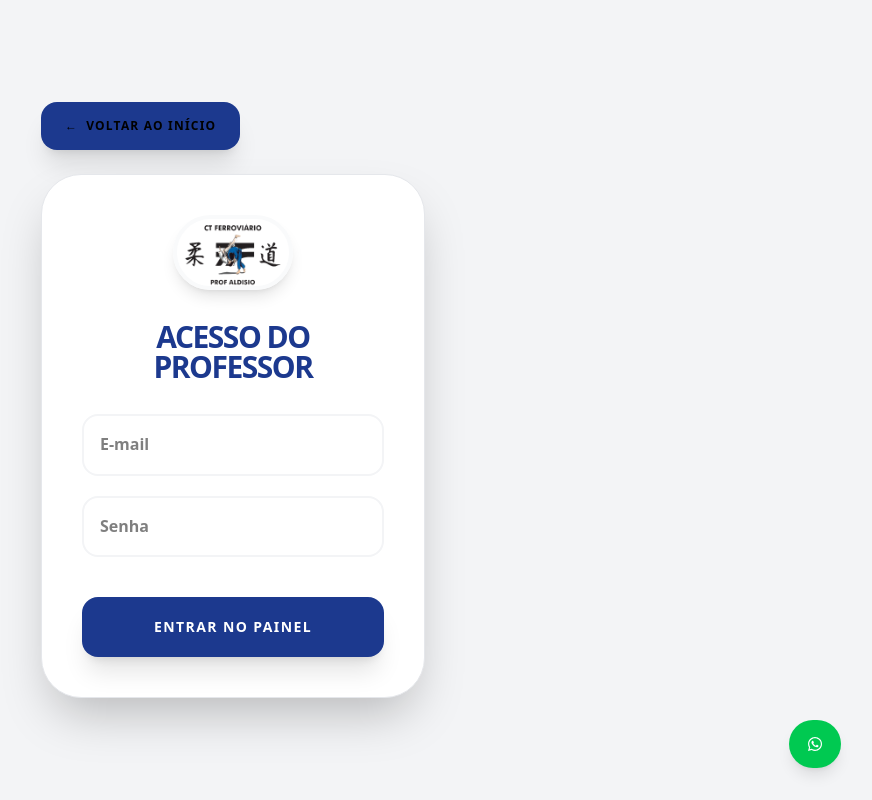
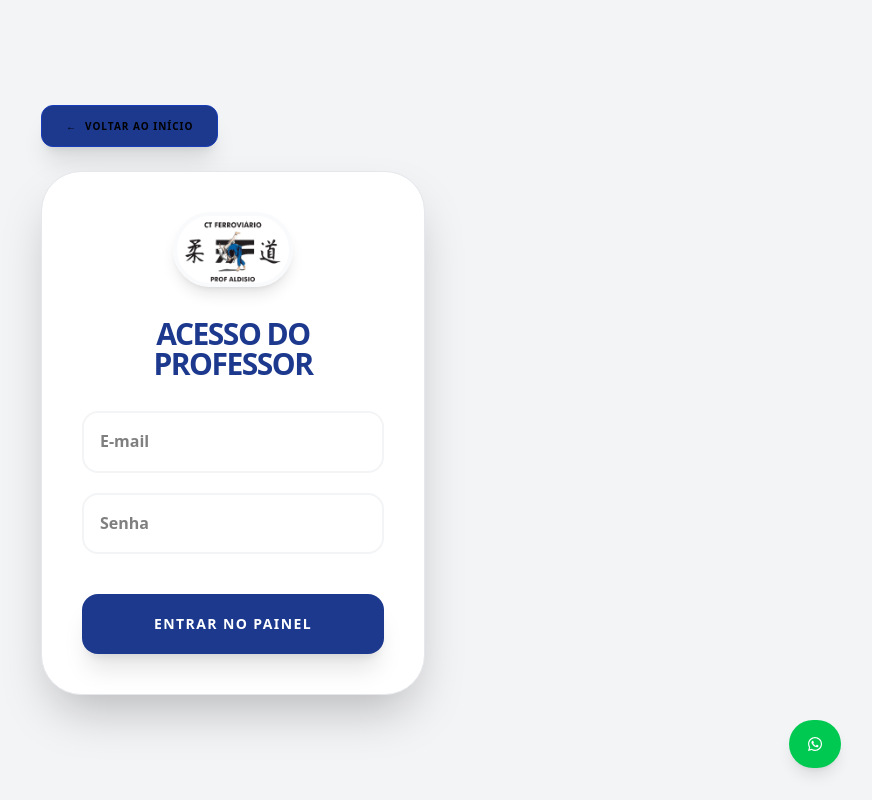
Before and after one commit to thomasfarias95/ctjudo, a Next.js app: page /login in a window 1280 px wide. Shown: the whole page, without its empty margins (407-1279 px from the left). Built offline with nearby package versions, Linux system fonts and the light colour scheme; no server answers.

Commit message:
"Alteração da cor do botão de voltar"

```diff
--- a/src/app/login/page.tsx
+++ b/src/app/login/page.tsx
@@ -55,9 +55,9 @@ export default function LoginPage() {
       <div className="w-full max-w-sm mb-6 flex justify-start">
   <Link
     href="/"
-          className="group flex items-center bg-blue-900 px-6 py-4 rounded-2xl shadow-xl text-white hover:bg-blue-800 transition-all duration-300 font-black uppercase text-xs tracking-widest active:scale-95"
+    className="group flex items-center bg-blue-900 px-6 py-3 rounded-xl shadow-xl text-white hover:bg-blue-800 transition-all duration-300 font-black uppercase text-[10px] tracking-widest active:scale-95 border border-blue-800"
   >
-          <span className="mr-2">←</span>
+    <span className="mr-2 group-hover:-translate-x-1 transition-transform">←</span>
     Voltar ao Início
   </Link>
 </div>
```
Lines whose indentation alone changed are shown as unchanged.
